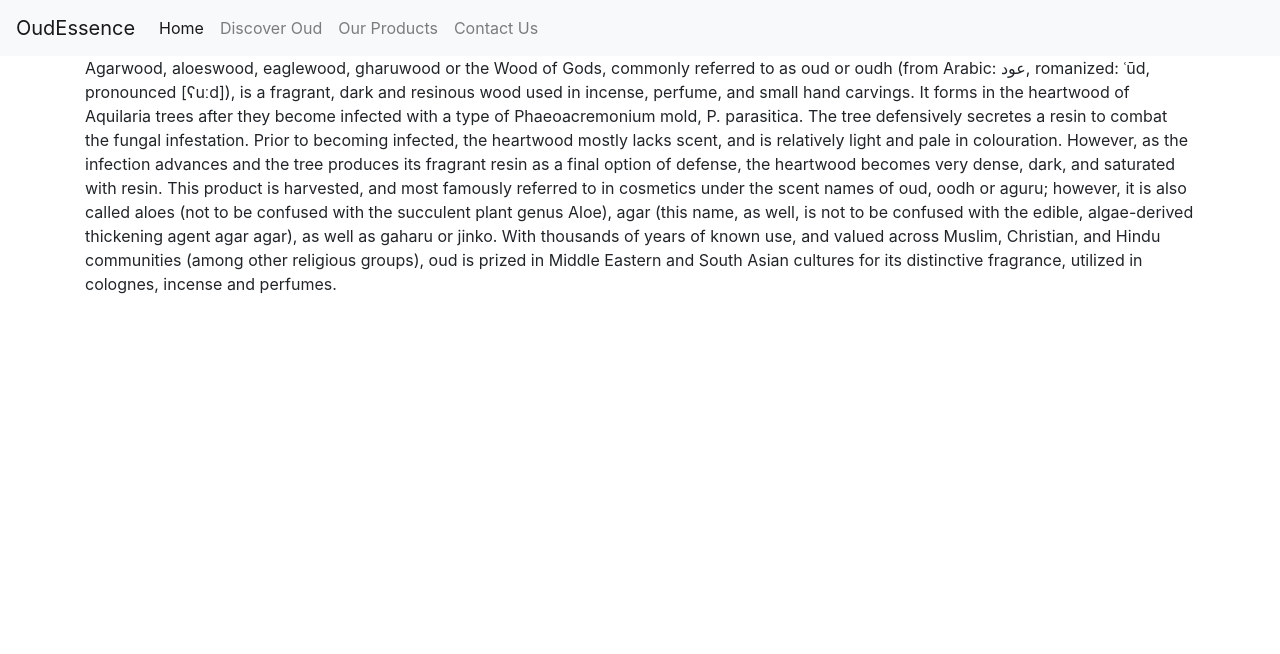
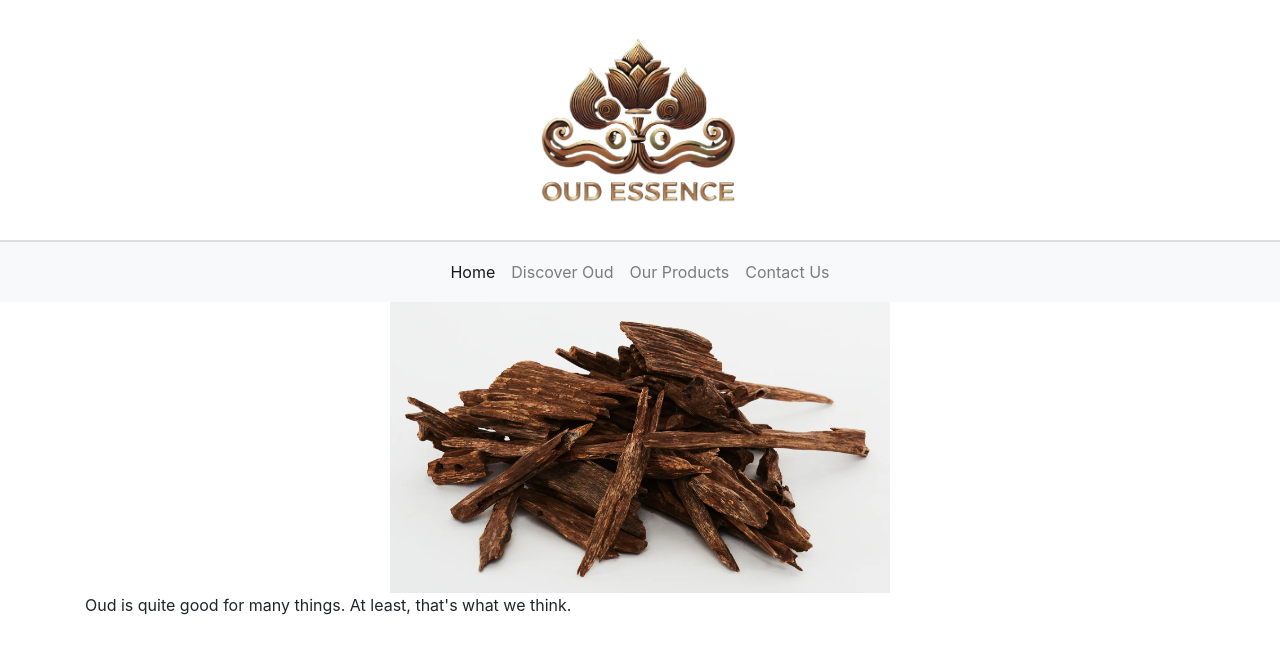
Before and after one commit to tombracey/E-Commerce-Website-with-Data-Pipeline, a Django app: page / in a window 1280 px wide. Shown: the top 654 px of the page. Run offline with Django 5.2, Linux system fonts and the light colour scheme; some libraries are stand-ins or nearby versions.

Commit message:
added logo and styling

```diff
--- /dev/null
+++ b/pages/templates/base.html
@@ -0,0 +1,111 @@
+{% load static %}
+
+<!DOCTYPE html>
+<html lang="en">
+  <head>
+    <meta charset="UTF-8" />
+    <meta name="viewport" content="width=device-width, initial-scale=1.0" />
+    <title>
+      {% block title %} Django App {% endblock %}
+    </title>
+    <link rel="stylesheet" href="https://stackpath.bootstrapcdn.com/bootstrap/4.3.1/css/bootstrap.min.css" />
+
+    <style>
+      /* Center logo and make it larger */
+      .logo-container {
+          text-align: center;
+          padding: 20px 0;
+      }
+      .logo-container img {
+          height: 200px; /* Adjust size as needed */
+      }
+
+      /* Navbar styling */
+      .navbar {
+          border-top: 2px solid #ddd;
+          padding: 10px 0;
+      }
+
+      /* Product styles */
+      .products {
+          display: flex;
+          flex-wrap: wrap;
+          gap: 20px;
+          justify-content: center;
+          padding: 20px;
+      }
+
+      .product {
+          border: 1px solid #ccc;
+          border-radius: 10px;
+          padding: 20px;
+          width: 200px;
+          text-align: center;
+          box-shadow: 0 4px 8px rgba(0, 0, 0, 0.1);
+      }
+
+      .product img {
+          max-width: 100%;
+          height: auto;
+          border-radius: 8px;
+      }
+
+      .product h2 {
+          font-size: 1.2rem;
+          margin-bottom: 10px;
+      }
+
+      .product p {
+          font-size: 1rem;
+          color: #555;
+          margin-bottom: 10px;
+      }
+
+      .product .price {
+          font-weight: bold;
+          font-size: 1.1rem;
+          color: #2d2d2d;
+      }
+    </style>
+  </head>
+  <body>
+
+    <!-- Large Logo at the Top -->
+    <div class="logo-container">
+        <img src="{% static 'images/logo.png' %}" alt="OudEssence Logo">
+    </div>
+
+    <!-- Navbar Below -->
+    <nav class="navbar navbar-expand-lg navbar-light bg-light">
+        <div class="container">
+            <button class="navbar-toggler" type="button" data-toggle="collapse" data-target="#navbarNav" aria-controls="navbarNav" aria-expanded="false" aria-label="Toggle navigation">
+                <span class="navbar-toggler-icon"></span>
+            </button>
+            <div class="collapse navbar-collapse justify-content-center" id="navbarNav">
+                <ul class="navbar-nav">
+                    <li class="nav-item active">
+                        <a class="nav-link" href="#">Home</a>
+                    </li>
+                    <li class="nav-item">
+                        <a class="nav-link" href="#">Discover Oud</a>
+                    </li>
+                    <li class="nav-item">
+                        <a class="nav-link" href="#">Our Products</a>
+                    </li>
+                    <li class="nav-item">
+                        <a class="nav-link" href="#">Contact Us</a>
+                    </li>
+                </ul>
+            </div>
+        </div>
+    </nav>
+
+    <div class="container">
+      {% block content %}
+      {% endblock %}
+    </div>
+
+    <script src="https://code.jquery.com/jquery-3.3.1.min.js"></script>
+    <script src="https://stackpath.bootstrapcdn.com/bootstrap/4.3.1/js/bootstrap.bundle.min.js"></script>
+  </body>
+</html>
--- a/pages/templates/home.html
+++ b/pages/templates/home.html
@@ -1,42 +1,11 @@
-<!DOCTYPE html>
-<html lang="en">
-  <head>
-    <meta charset="UTF-8" />
-    <meta name="viewport" content="width=device-width, initial-scale=1.0" />
-    <title>
-      {% block title %}
-      OudEssence
-      {% endblock %}
-    </title>
-    <link rel="stylesheet" href="https://stackpath.bootstrapcdn.com/bootstrap/4.3.1/css/bootstrap.min.css"  rel="stylesheet" />
-  </head>
-  <body>
-    <nav class="navbar navbar-expand-lg navbar-light bg-light">
-      <a class="navbar-brand" href="#">OudEssence</a>
-      <button class="navbar-toggler" type="button" data-toggle="collapse" data-target="#navbarNav" aria-controls="navbarNav" aria-expanded="false" aria-label="Toggle navigation"><span class="navbar-toggler-icon"></span></button>
-      <div class="collapse navbar-collapse" id="navbarNav">
-        <ul class="navbar-nav">
-          <li class="nav-item active">
-            <a class="nav-link" href="#">Home</a>
-          </li>
-          <li class="nav-item">
-            <a class="nav-link" href="#">Discover Oud</a>
-          </li>
-          <li class="nav-item">
-            <a class="nav-link" href="#">Our Products</a>
-          </li>
-          <li class="nav-item">
-            <a class="nav-link" href="#">Contact Us</a>
-          </li>
-        </ul>
-      </div>
-    </nav>
-    <div class="container">{% block content %}
-      <p>Agarwood, aloeswood, eaglewood, gharuwood or the Wood of Gods, commonly referred to as oud or oudh (from Arabic: عود, romanized: ʿūd, pronounced [ʕuːd]), is a fragrant, dark and resinous wood used in incense, perfume, and small hand carvings.
+{% extends "base.html" %}
+{% load static %}  <!-- ✅ Load static files here -->
 
-        It forms in the heartwood of Aquilaria trees after they become infected with a type of Phaeoacremonium mold, P. parasitica. The tree defensively secretes a resin to combat the fungal infestation. Prior to becoming infected, the heartwood mostly lacks scent, and is relatively light and pale in colouration. However, as the infection advances and the tree produces its fragrant resin as a final option of defense, the heartwood becomes very dense, dark, and saturated with resin. This product is harvested, and most famously referred to in cosmetics under the scent names of oud, oodh or aguru; however, it is also called aloes (not to be confused with the succulent plant genus Aloe), agar (this name, as well, is not to be confused with the edible, algae-derived thickening agent agar agar), as well as gaharu or jinko. With thousands of years of known use, and valued across Muslim, Christian, and Hindu communities (among other religious groups), oud is prized in Middle Eastern and South Asian cultures for its distinctive fragrance, utilized in colognes, incense and perfumes.</p>
-      {% endblock %}</div>
-    <script src="https://code.jquery.com/jquery-3.3.1.slim.min.js"></script>
-    <script src="https://stackpath.bootstrapcdn.com/bootstrap/4.3.1/js/bootstrap.bundle.min.js" ></script>
-  </body>
-</html>
+{% block title %} Home Page {% endblock %}
+
+{% block content %}
+<div style="display: flex; justify-content: center;">
+  <img src="{% static 'images/FoA.png' %}" alt="Fragrance of Arabia" width="500">
+</div>
+<p>Oud is quite good for many things. At least, that's what we think.</p>
+{% endblock %}
```
Also changed, not shown: OUD/settings.py (+6 -2 lines), pages/templates/products.html (+6 -54 lines), pages/templates/productss.html (added, +72 -0 lines), static/images/FoA.png (added), static/images/logo.png (added).
